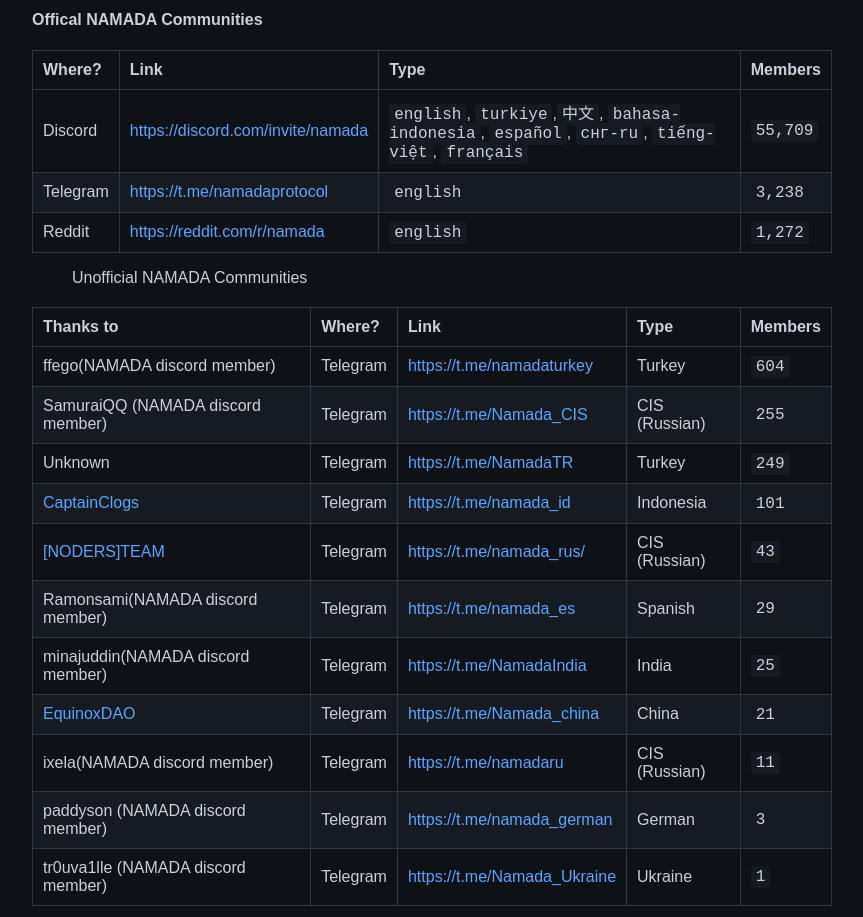
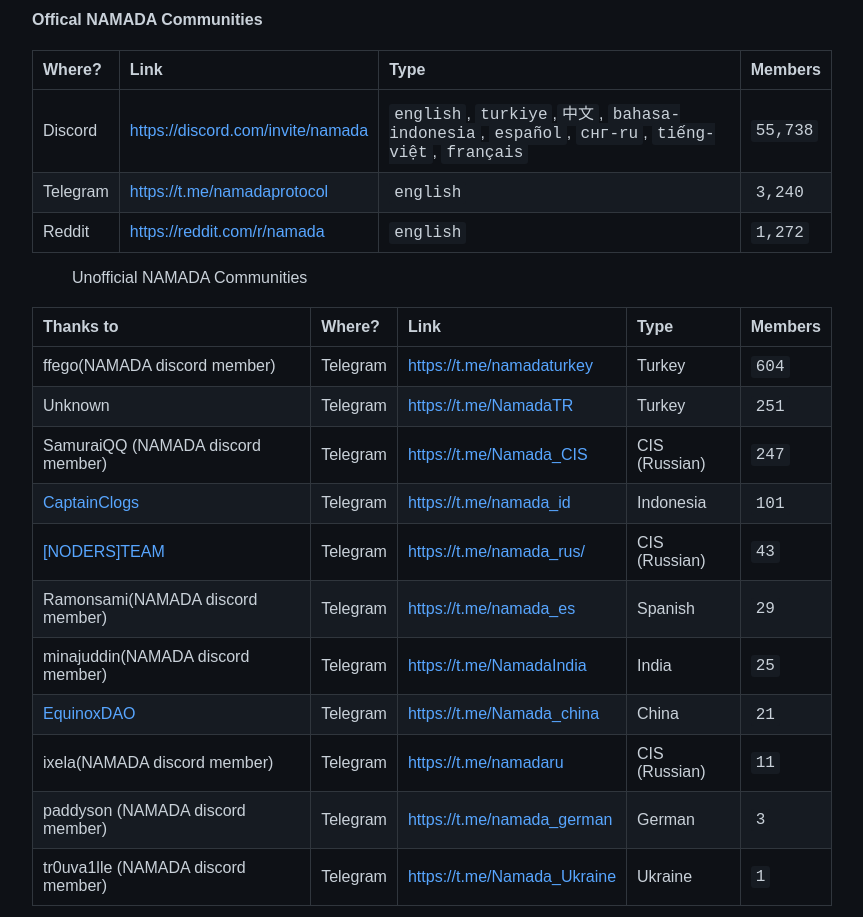
Before and after one commit to MELLIFERA-Labs/namada-awesome, a plain HTML site: page index.html in a window 1280 px wide. Shown: the part 1740-2657 px from the top of the page, without its empty margins (208-1071 px from the left). Drawn offline with Linux system fonts and the light colour scheme.

Commit message:
docs: generate index.html

```diff
--- a/index.html
+++ b/index.html
@@ -85,13 +85,13 @@
 <td>Discord</td>
 <td style="text-align:left"><a href="https://discord.com/invite/namada">https://discord.com/invite/namada</a></td>
 <td style="text-align:left"><code>english</code>, <code>turkiye</code>,<code>中文</code>, <code>bahasa-indonesia</code>, <code>español</code>, <code>снг-ru</code>, <code>tiếng-việt</code>, <code>français</code></td>
-<td style="text-align:left"><!--members_count--><code>55,709</code></td>
+<td style="text-align:left"><!--members_count--><code>55,738</code></td>
 </tr>
 <tr>
 <td>Telegram</td>
 <td style="text-align:left"><a href="https://t.me/namadaprotocol">https://t.me/namadaprotocol</a></td>
 <td style="text-align:left"><code>english</code></td>
-<td style="text-align:left"><!--members_count--><code>3,238</code></td>
+<td style="text-align:left"><!--members_count--><code>3,240</code></td>
 </tr>
 <tr>
 <td>Reddit</td>
@@ -123,18 +123,18 @@
 <td style="text-align:left"><!--members_count--><code>604</code></td>
 </tr>
 <tr>
+<td style="text-align:left">Unknown</td>
+<td style="text-align:left">Telegram</td>
+<td style="text-align:left"><a href="https://t.me/NamadaTR">https://t.me/NamadaTR</a></td>
+<td style="text-align:left">Turkey</td>
+<td style="text-align:left"><!--members_count--><code>251</code></td>
+</tr>
+<tr>
 <td style="text-align:left">SamuraiQQ  (NAMADA discord member)</td>
 <td style="text-align:left">Telegram</td>
 <td style="text-align:left"><a href="https://t.me/Namada_CIS">https://t.me/Namada_CIS</a></td>
 <td style="text-align:left">CIS (Russian)</td>
-<td style="text-align:left"><!--members_count--><code>255</code></td>
-</tr>
-<tr>
-<td style="text-align:left">Unknown</td>
-<td style="text-align:left">Telegram</td>
-<td style="text-align:left"><a href="https://t.me/NamadaTR">https://t.me/NamadaTR</a></td>
-<td style="text-align:left">Turkey</td>
-<td style="text-align:left"><!--members_count--><code>249</code></td>
+<td style="text-align:left"><!--members_count--><code>247</code></td>
 </tr>
 <tr>
 <td style="text-align:left"><a href="https://twitter.com/captainclogs">CaptainClogs</a></td>
```
